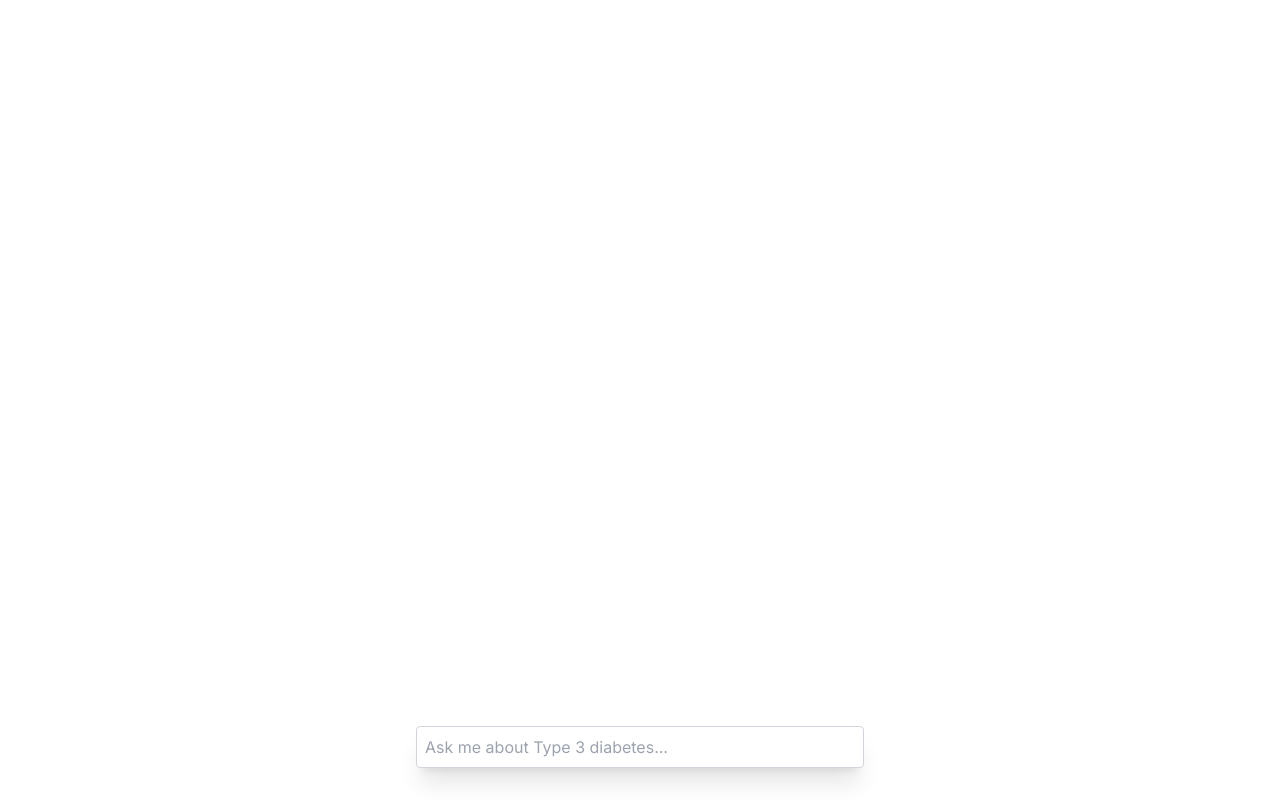
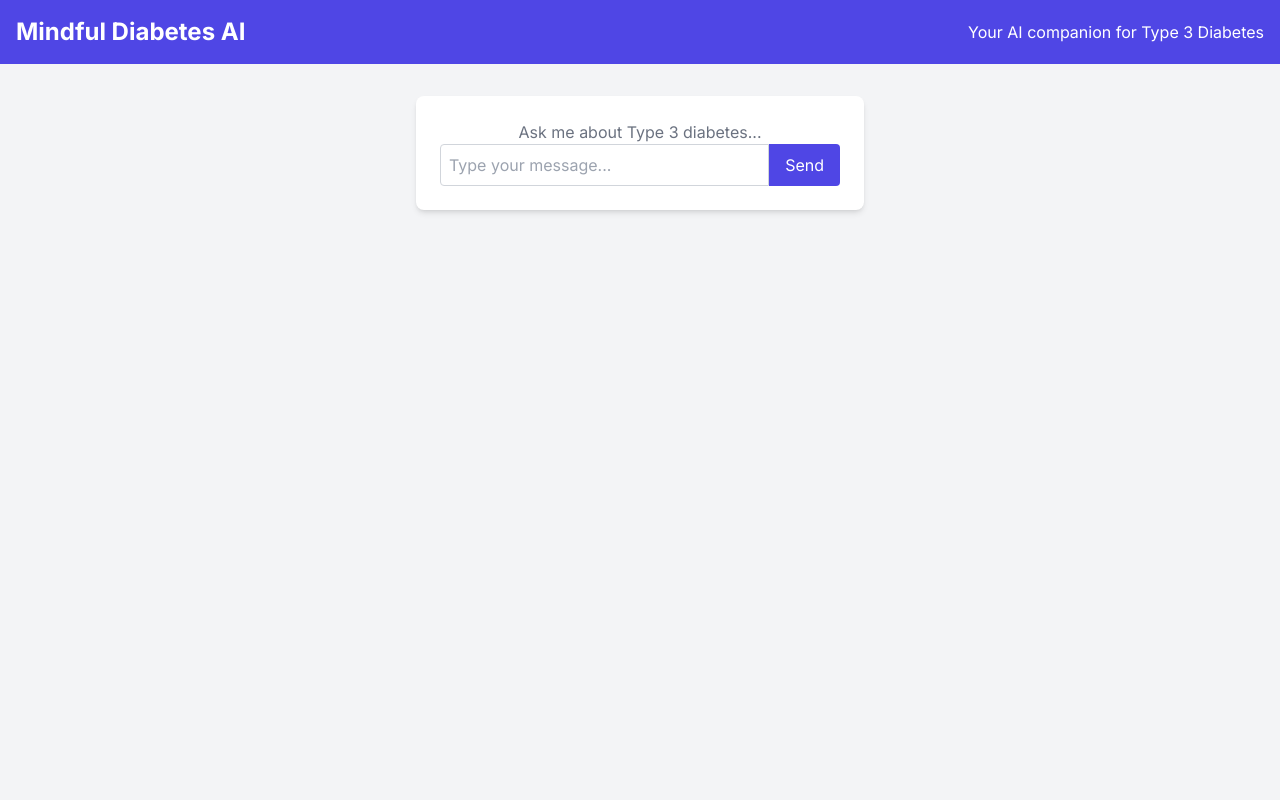
Before and after one commit to rzere/mdai, a Next.js app: page / in a window 1280 px wide. Built offline with nearby package versions, Linux system fonts and the light colour scheme.

Commit message:
UI changes

```diff
--- a/app/page.tsx
+++ b/app/page.tsx
@@ -5,24 +5,56 @@ import { useChat } from 'ai/react';
 export default function Chat() {
   const { messages, input, handleInputChange, handleSubmit } = useChat();
   return (
-    <div className="flex flex-col w-full max-w-md py-24 mx-auto stretch">
-      {messages.length > 0
-        ? messages.map(m => (
-            <div key={m.id} className="whitespace-pre-wrap">
-              {m.role === 'user' ? 'User: ' : 'AI: '}
-              {m.content}
+    <div className="flex flex-col min-h-screen bg-gray-100">
+      {/* Header */}
+      <header className="bg-indigo-600 py-4">
+        <div className="container mx-auto px-4 flex items-center justify-between">
+          <h1 className="text-2xl font-bold text-white">Mindful Diabetes AI</h1>
+          <p className="text-white">Your AI companion for Type 3 Diabetes</p>
+        </div>
+      </header>
+
+      {/* Chat Container */}
+      <main className="container mx-auto px-4 py-8 flex-grow">
+        <div className="bg-white rounded-lg shadow-md p-6 max-w-md mx-auto">
+          {messages.length > 0 ? (
+            <div className="space-y-4 mb-4">
+              {messages.map((m) => (
+                <div
+                  key={m.id}
+                  className={`p-4 rounded-lg ${
+                    m.role === 'user' ? 'bg-indigo-100' : 'bg-gray-100'
+                  }`}
+                >
+                  <span className="font-semibold">
+                    {m.role === 'user' ? 'You: ' : 'Mindful Diabetes AI: '}
+                  </span>
+                  <p className="whitespace-pre-wrap">{m.content}</p>
+                </div>
+              ))}
             </div>
-          ))
-        : null}
+          ) : (
+            <p className="text-center text-gray-500">
+              Ask me about Type 3 diabetes...
+            </p>
+          )}
 
-      <form onSubmit={handleSubmit}>
-        <input
-          className="fixed bottom-0 w-full max-w-md p-2 mb-8 border border-gray-300 rounded shadow-xl"
-          value={input}
-          placeholder="Ask me about Type 3 diabetes..."
-          onChange={handleInputChange}
-        />
-      </form>
+          <form onSubmit={handleSubmit} className="flex">
+            <input
+              className="flex-grow p-2 border border-gray-300 rounded-l"
+              value={input}
+              placeholder="Type your message..."
+              onChange={handleInputChange}
+            />
+            <button
+              type="submit"
+              className="bg-indigo-600 text-white px-4 py-2 rounded-r"
+            >
+              Send
+            </button>
+          </form>
+        </div>
+      </main>
     </div>
   );
 }
```
